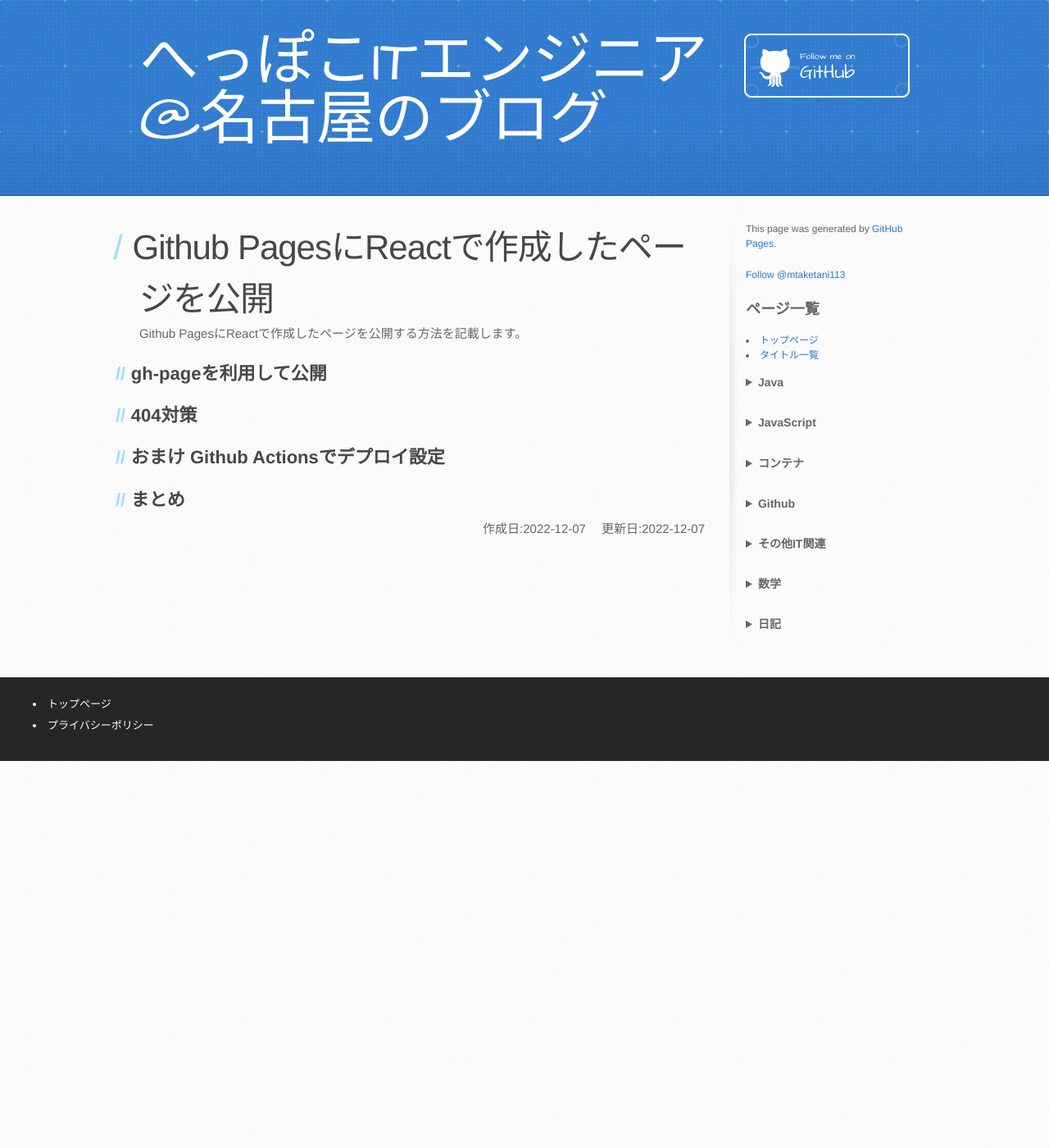
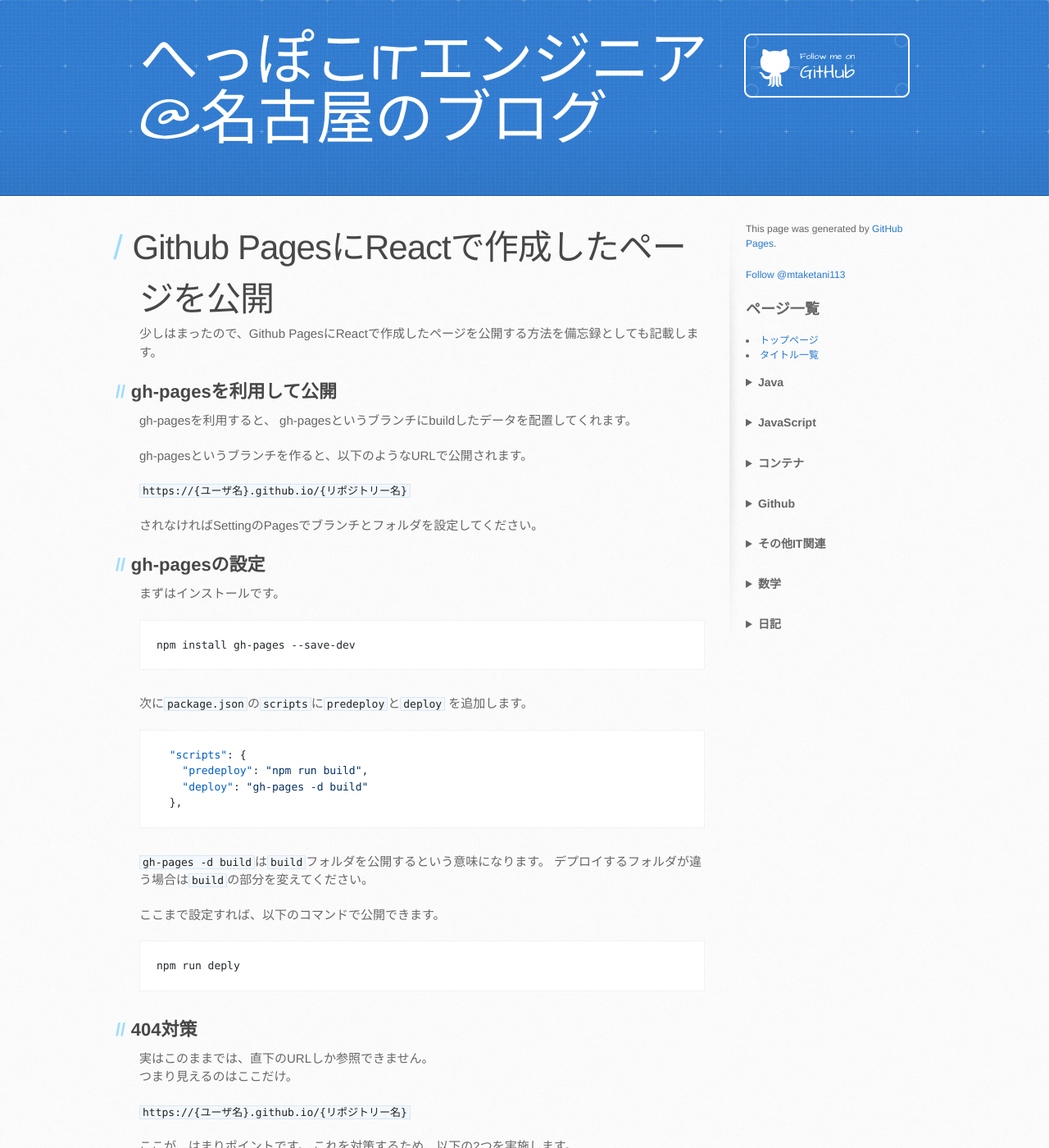
Before and after one commit to mtaketani113/mtaketani113.github.io, a Jekyll site: the page built from it/github/githubPagesForReact.md, in a window 1280 px wide and 1400 px high. Shown: the whole window at 82% size. Built offline with Jekyll 4.4.1, drawn with Linux system fonts in a browser that asks for light colours; nearby versions of some CDN libraries; comment, search, counter and statistics services are not loaded; the repository's description, which GitHub fills in, is left out; some of the changed text lies outside the part shown.

Commit message:
Reactのページ公開方法を記載

````diff
--- a/it/github/githubPagesForReact.md
+++ b/it/github/githubPagesForReact.md
@@ -1,18 +1,93 @@
 ---
 layout: default
 title: Github PagesにReactで作成したページを公開
-description: Github PagesにReactで作成したページを公開する方法を記載します。
+description: 少しはまったので、Github PagesにReactで作成したページを公開する方法を記載します。
 category: github
 created_at: 2022-12-07
 last_modifeid_at: 2022-12-07
 ---
 
-Github PagesにReactで作成したページを公開する方法を記載します。
+少しはまったので、Github PagesにReactで作成したページを公開する方法を備忘録としても記載します。
 
-## gh-pageを利用して公開
+## gh-pagesを利用して公開
+
+gh-pagesを利用すると、
+gh-pagesというブランチにbuildしたデータを配置してくれます。
+
+gh-pagesというブランチを作ると、以下のようなURLで公開されます。
+
+`https://{ユーザ名}.github.io/{リポジトリー名}`
+
+されなければSettingのPagesでブランチとフォルダを設定してください。
+
+## gh-pagesの設定
+
+まずはインストールです。
+
+```Shell
+npm install gh-pages --save-dev
+```
+
+次に`package.json`の`scripts`に`predeploy`と`deploy`
+を追加します。
+
+```Json
+  "scripts": {
+    "predeploy": "npm run build",
+    "deploy": "gh-pages -d build"
+  },
+```
+
+`gh-pages -d build`は`build`フォルダを公開するという意味になります。
+デプロイするフォルダが違う場合は`build`の部分を変えてください。
+
+ここまで設定すれば、以下のコマンドで公開できます。
+
+```Shell
+npm run deply
+```
 
 ## 404対策
 
+実はこのままでは、直下のURLしか参照できません。
+つまり見えるのはここだけ。
+
+`https://{ユーザ名}.github.io/{リポジトリー名}`
+
+ここが、はまりポイントです。
+これを対策するため、以下の2つを実施します。
+
+1. 404.htmlの配置
+
+まずは404.htmlを公開されるフォルダ（create-react-appで作った場合はpublicの直下）
+に配置します。
+
+記載する内容の例は[こちら](https://github.com/mtaketani113/omu-karate-page/blob/main/public/404.html)です。
+
+2. index.htmlにスクリプト追加
+
+publicの下にあるindex.htmlに以下を追加します。
+
+```Html
+    <script>
+      (function(){
+        const query = window.location.search;
+        if (query.startsWith('?p=')) {
+          const route = decodeURIComponent(query.substr(3));
+          window.history.replaceState(null, null, route);
+        }
+      })();
+    </script>
+```
+
 ## おまけ Github Actionsでデプロイ設定
 
+ここまでで`npm run deploy`をすれば公開できるのですが、
+Github Actionsを使ってTagを作成したらデプロイできるようにもできます。
+
+書き方は[こちら](https://github.com/mtaketani113/omu-karate-page/blob/main/.github/workflows/deploy.yml)を参照ください。
+
 ## まとめ
+
+Github Pagesを使ってReactで作成した画面を公開することができます。
+是非やってみてください。
````
